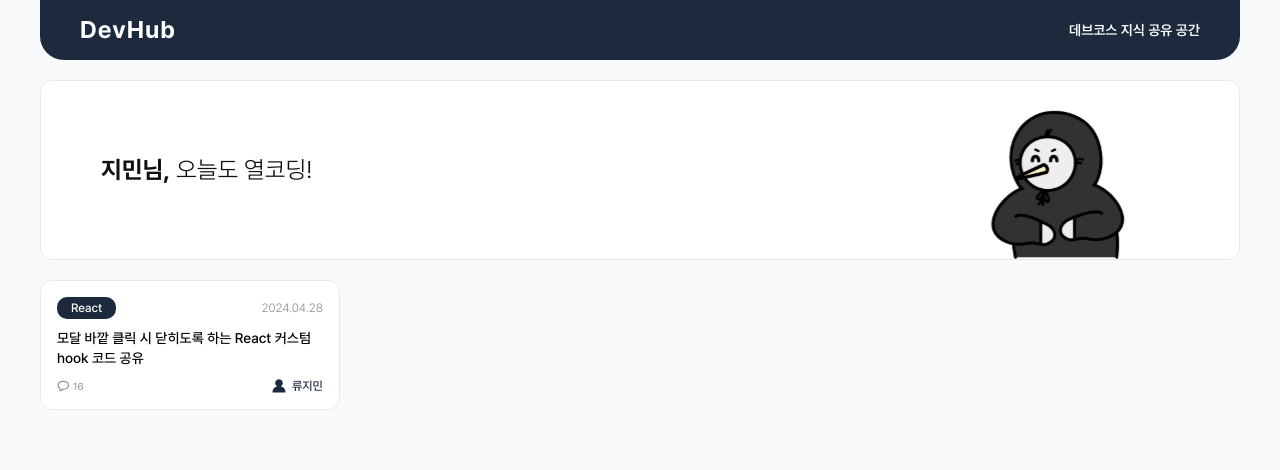
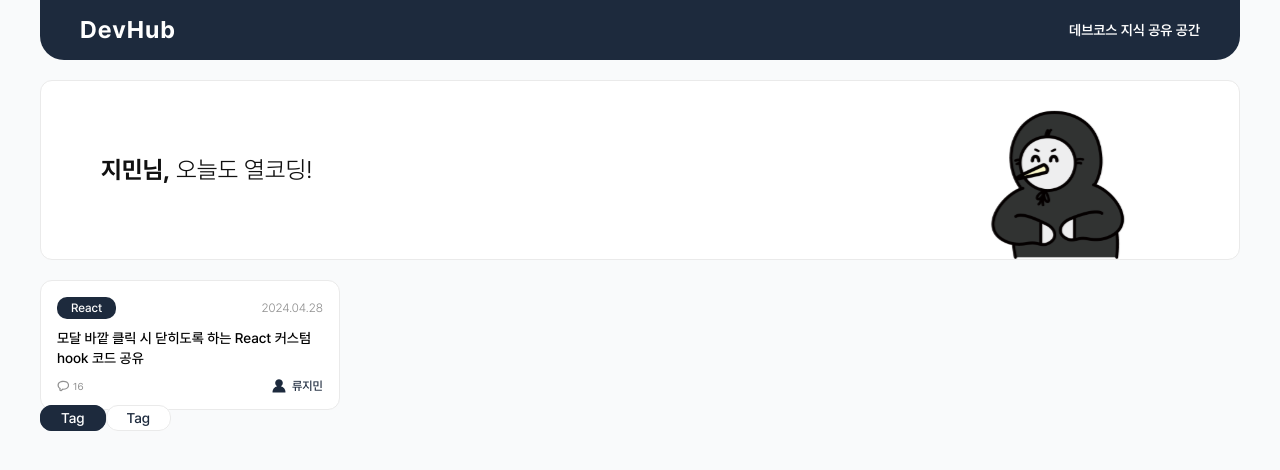
Before and after one commit to Team-DevHub/dev-hub-front, a React (Vite) app: page / in a window 1280 px wide. Shown: the top 470 px of the page. Built offline with nearby package versions, Linux system fonts and the light colour scheme.

Commit message:
[Feat/#1]: 태그 컴포넌트

```diff
--- /dev/null
+++ b/src/components/common/Tag.tsx
@@ -0,0 +1,28 @@
+import styled from "styled-components";
+
+interface TagProps {
+  isClicked: boolean;
+}
+
+function Tag({ isClicked }: TagProps) {
+  return <TagContainer $isClicked={isClicked}>Tag</TagContainer>;
+}
+
+export default Tag;
+
+const TagContainer = styled.span<{ $isClicked: boolean }>`
+  box-sizing: content-box;
+  padding: 4px 20px;
+  border-radius: 12px;
+  color: ${({ theme, $isClicked }) =>
+    $isClicked ? theme.color.textWhite : theme.color.key};
+  background-color: ${({ theme, $isClicked }) =>
+    $isClicked ? theme.color.key : theme.color.bgWhite};
+  border: 1px solid
+    ${({ theme, $isClicked }) =>
+      $isClicked ? theme.color.key : theme.color.borderGray};
+  font-size: ${({ theme }) => theme.fontSize.base};
+  font-weight: 500;
+
+  cursor: pointer;
+`;
--- a/src/pages/HomePage.tsx
+++ b/src/pages/HomePage.tsx
@@ -1,5 +1,6 @@
 import Banner from "@/components/common/Banner";
 import PostItem from "@/components/common/PostItem";
+import Tag from "@/components/common/Tag";
 import styled from "styled-components";
 
 function HomePage() {
@@ -7,6 +8,8 @@ function HomePage() {
     <RootDiv>
       <Banner hasBackBtn={false} />
       <PostItem />
+      <Tag isClicked={true} />
+      <Tag isClicked={false} />
     </RootDiv>
   );
 }
```
